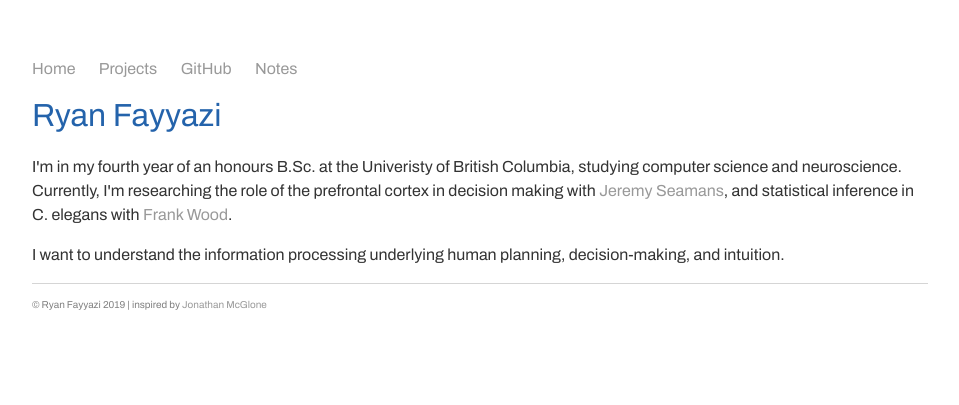
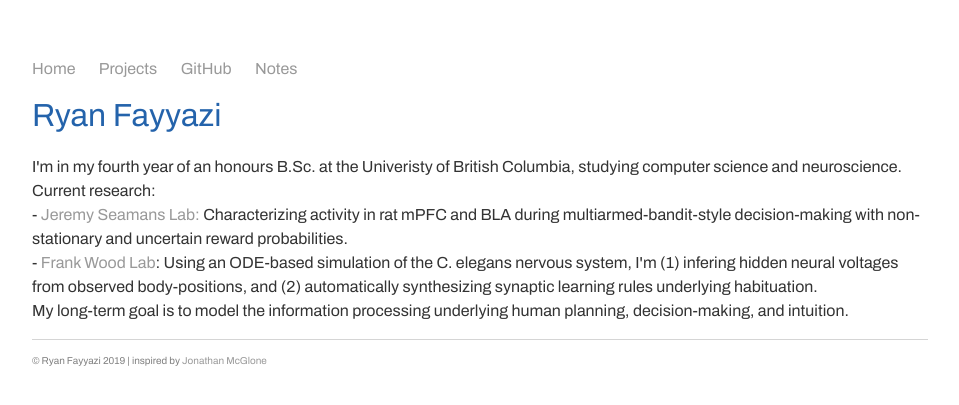
Before and after one commit to rfayyazi/rfayyazi.github.io, a Jekyll site: the page built from index.html, in a window 1280 px wide. Shown: the top 405 px of the page, without its empty margins (160-1119 px from the left). Built offline with Jekyll 4.4.1, drawn with Linux system fonts in a browser that asks for light colours; some web fonts are replaced.

Commit message:
Update index.html

```diff
--- a/index.html
+++ b/index.html
@@ -5,8 +5,9 @@ title: Ryan Fayyazi
 <link href='https://fonts.googleapis.com/css?family=Overpass Mono' rel='stylesheet' type='text/css'>
 <div class="blurb">
 <h1>Ryan Fayyazi</h1>
-<p>I'm in my fourth year of an honours B.Sc. at the Univeristy of British Columbia, studying computer science and neuroscience.
-  Currently, I'm researching the role of the prefrontal cortex in decision making with <a href="https://www.centreforbrainhealth.ca/seamans-jeremy">Jeremy Seamans</a>,
-  and statistical inference in C. elegans with <a href="https://www.cs.ubc.ca/~fwood/">Frank Wood</a>.</p>
-<p>I want to understand the information processing underlying human planning, decision-making, and intuition.</p>
+<p>I'm in my fourth year of an honours B.Sc. at the Univeristy of British Columbia, studying computer science and neuroscience. <br/>
+  Current research: <br/>
+  - <a href="https://www.centreforbrainhealth.ca/seamans-jeremy">Jeremy Seamans Lab:</a> Characterizing activity in rat mPFC and BLA during multiarmed-bandit-style decision-making with non-stationary and uncertain reward probabilities. <br/>
+  - <a href="https://www.cs.ubc.ca/~fwood/">Frank Wood Lab</a>: Using an ODE-based simulation of the C. elegans nervous system, I'm (1) infering hidden neural voltages from observed body-positions, and (2) automatically synthesizing synaptic learning rules underlying habituation. <br/>
+  My long-term goal is to model the information processing underlying human planning, decision-making, and intuition.</p>
 </div><!-- /.blurb -->
```
